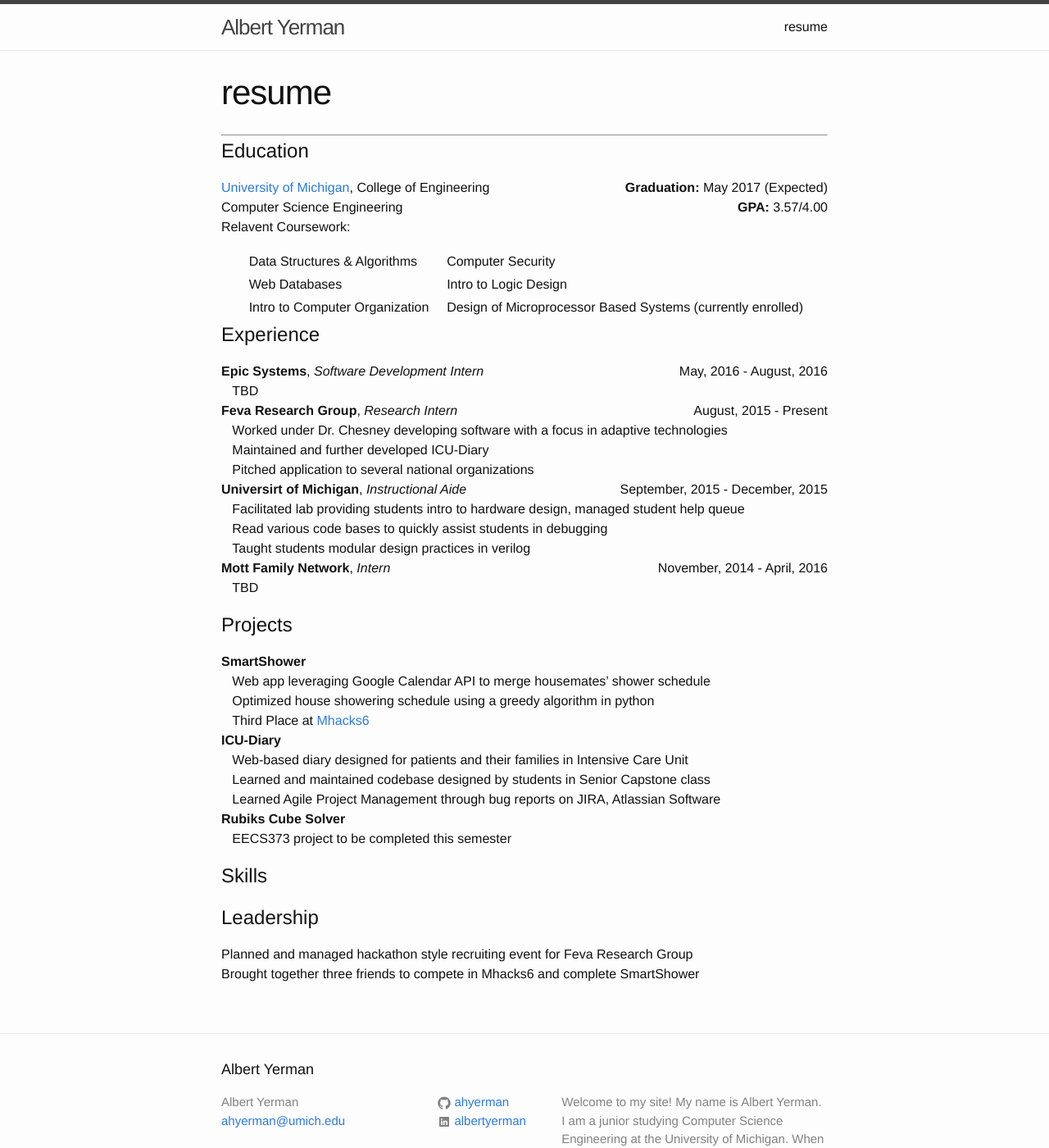
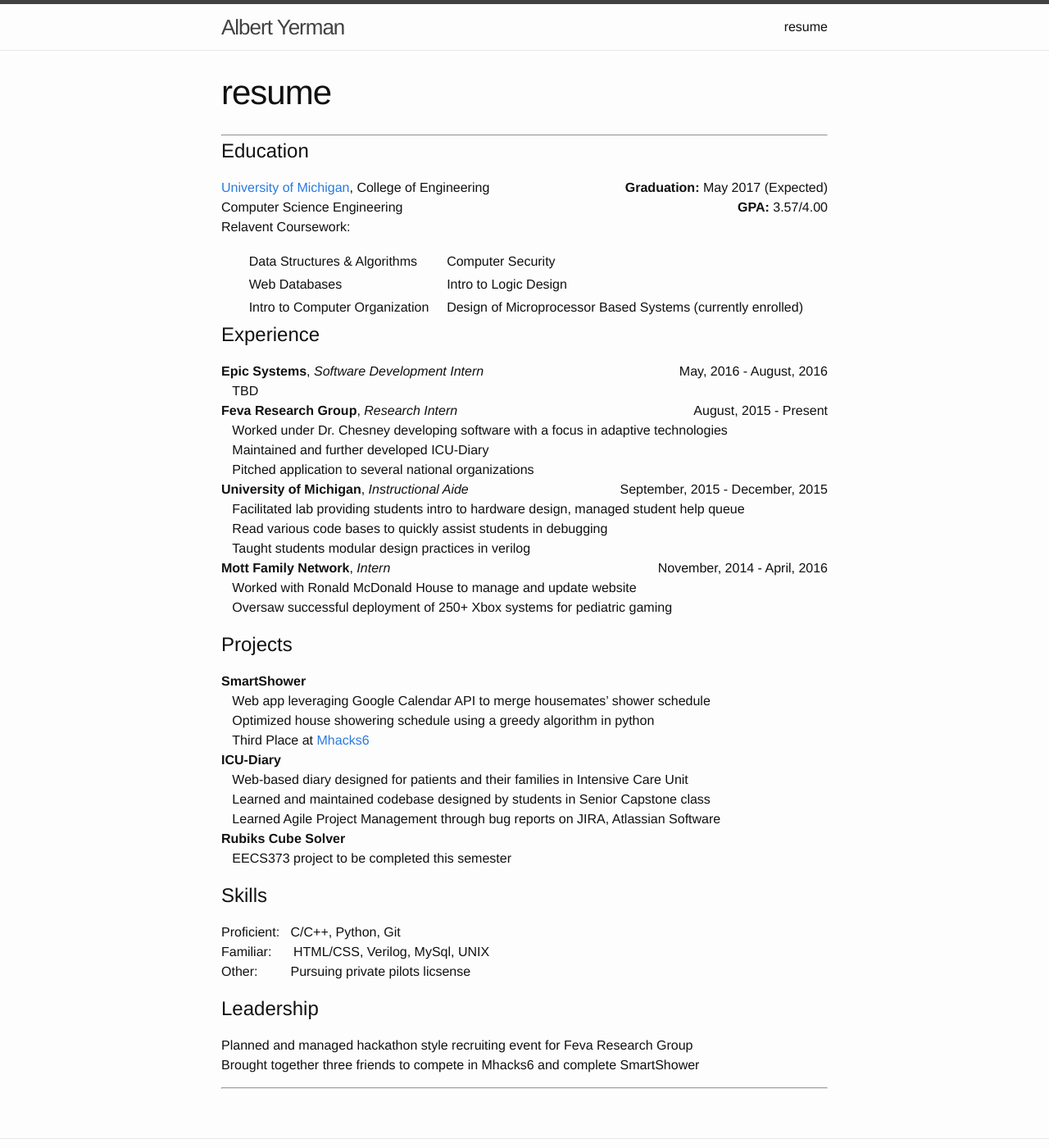
Before and after one commit to ahyerman/mysite, a Jekyll site: the page built from resume.md, in a window 1280 px wide and 1400 px high. Shown: the whole window at 82% size. Built offline with Jekyll 4.4.1, drawn with Linux system fonts in a browser that asks for light colours.

Commit message:
resume almost complete

```diff
--- a/resume.md
+++ b/resume.md
@@ -21,12 +21,13 @@
 &nbsp;&nbsp;&nbsp;Worked under Dr. Chesney developing software with a focus in adaptive technologies
 &nbsp;&nbsp;&nbsp;Maintained and further developed ICU-Diary
 &nbsp;&nbsp;&nbsp;Pitched application to several national organizations
-**Universirt of Michigan**, *Instructional Aide* <span style="float:right"> September, 2015 - December, 2015 </span>
+**University of Michigan**, *Instructional Aide* <span style="float:right"> September, 2015 - December, 2015 </span>
 &nbsp;&nbsp;&nbsp;Facilitated lab providing students intro to hardware design, managed student help queue
 &nbsp;&nbsp;&nbsp;Read various code bases to quickly assist students in debugging
 &nbsp;&nbsp;&nbsp;Taught students modular design practices in verilog
 **Mott Family Network**, *Intern* <span style="float:right"> November, 2014 - April, 2016 </span>
-&nbsp;&nbsp;&nbsp;TBD
+&nbsp;&nbsp;&nbsp;Worked with Ronald McDonald House to manage and update website
+&nbsp;&nbsp;&nbsp;Oversaw successful deployment of 250+ Xbox systems for pediatric gaming
 
 # Projects
 **SmartShower**
@@ -41,8 +42,12 @@
 &nbsp;&nbsp;&nbsp;EECS373 project to be completed this semester
 
 # Skills
-
+Proficient:&nbsp;&nbsp;&nbsp;C/C++, Python, Git
+Familiar:&nbsp;&nbsp;&nbsp;&nbsp;&nbsp;&nbsp;HTML/CSS, Verilog, MySql, UNIX
+Other:&nbsp;&nbsp;&nbsp;&nbsp;&nbsp;&nbsp;&nbsp;&nbsp;&nbsp;Pursuing private pilots licsense
 
 # Leadership
 Planned and managed hackathon style recruiting event for Feva Research Group
 Brought together three friends to compete in Mhacks6 and complete SmartShower
+
+- - -
```
